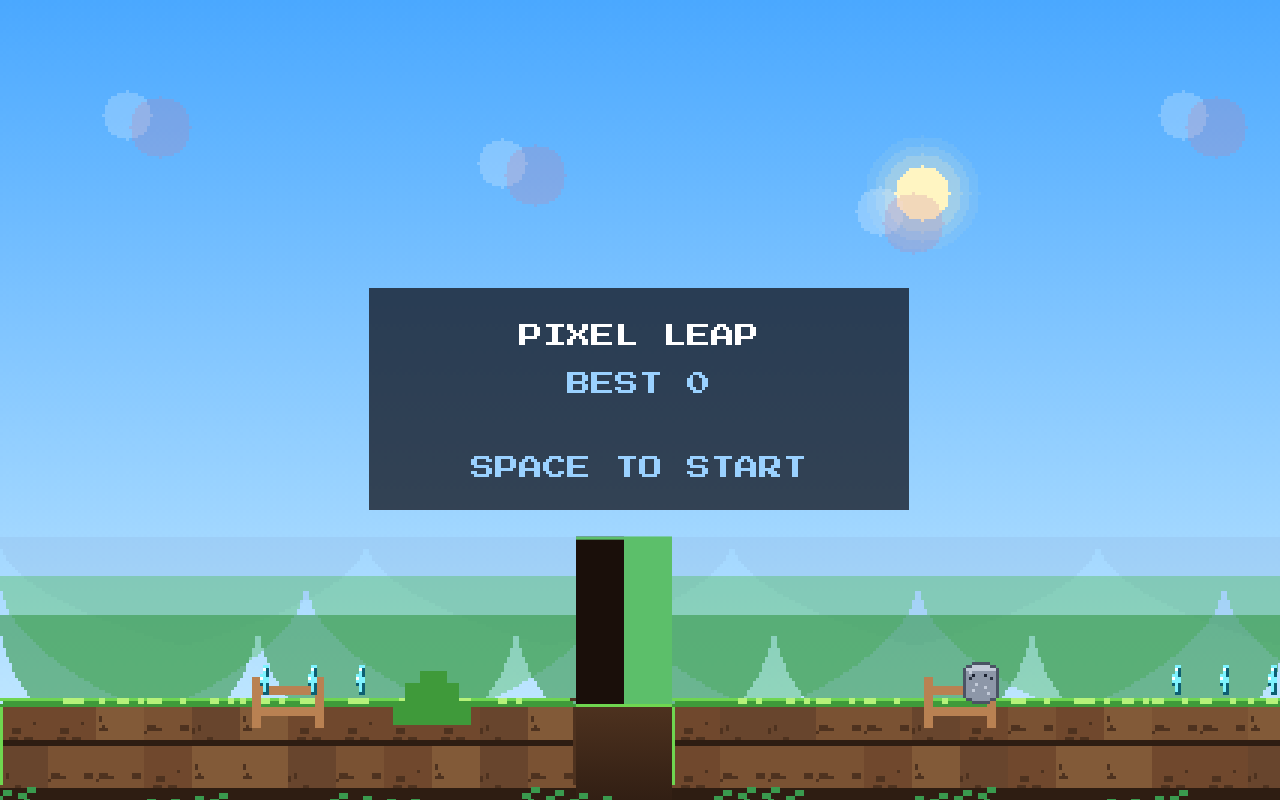
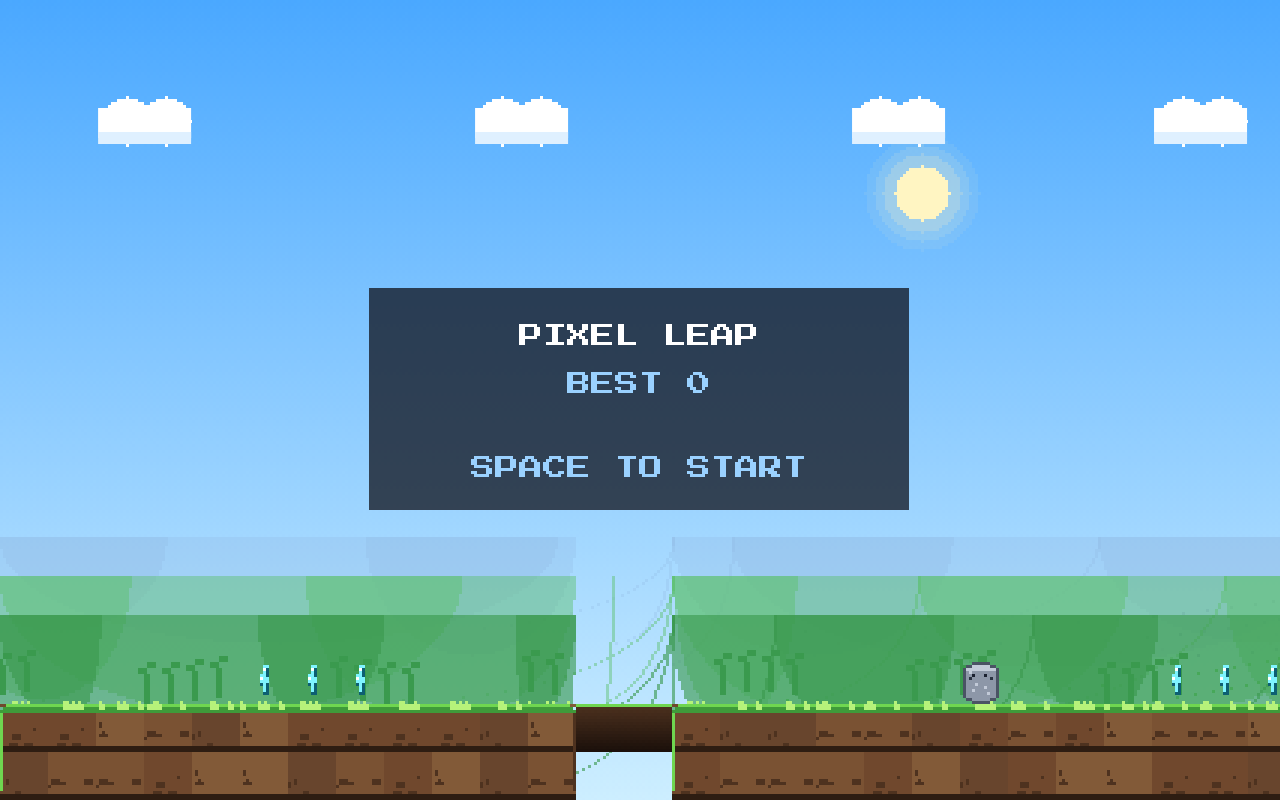
Before and after one commit to ishanroy2020/pixel-leap, a plain HTML site: page index.html in a window 1280 px wide. Drawn offline with Linux system fonts and the light colour scheme; animation ran at ten frames a second.

Commit message:
C4 fix (Codex): no pit pillars, themed clouds, floor-anchored foreground, entity/gem-aware props, tile alignment, scarf inertia

```diff
--- a/anim.js
+++ b/anim.js
@@ -23,7 +23,8 @@
       for(var j=0;j<6;j++)if(!Number.isFinite(scarf[j].x)||!Number.isFinite(scarf[j].y)){scarf[j].x=neckX;scarf[j].y=neckY+j*2.5;}
       prevGround=ground;return out;
     }
-    function advanceScarf(p,input,dt,drawPos){dt=Math.max(0,Math.min(.05,+dt||0));var vx=+p.vx||0,speed=Math.abs(vx),facing=p.facing||1,root=drawPos?scarfRoot(drawPos,facing,!!p.big):scarfRoot(p,facing,!!p.big);scarf[0].x=root.x;scarf[0].y=root.y;phase+=dt*9;for(var j=1;j<6;j++){var q=scarf[j],prev=scarf[j-1],dx=q.x-prev.x,dy=q.y-prev.y,len=Math.hypot(dx,dy)||1,back=-Math.sign(vx)*Math.min(2.4,speed/150*2.4);dx=dx/len*2.5;dy=dy/len*2.5;q.x=prev.x+dx+back*.35;q.y=prev.y+dy+.28+Math.sin(phase-j*.55)*.6;}}
+    var oldRoot=null;
+    function advanceScarf(p,input,dt,drawPos){dt=Math.max(0,Math.min(.05,+dt||0));var vx=+p.vx||0,vy=+p.vy||0,speed=Math.abs(vx),facing=p.facing||1,root=drawPos?scarfRoot(drawPos,facing,!!p.big):scarfRoot(p,facing,!!p.big),rx=oldRoot?root.x-oldRoot.x:0,ry=oldRoot?root.y-oldRoot.y:0;oldRoot=root;scarf[0].x=root.x;scarf[0].y=root.y;phase+=dt*9;for(var j=1;j<6;j++){var q=scarf[j],prev=scarf[j-1],dx=q.x-prev.x,dy=q.y-prev.y,len=Math.hypot(dx,dy)||1,back=-Math.sign(vx)*Math.min(2.4,speed/150*2.4);q.x+=rx*.72;q.y+=ry*.72;dx=q.x-prev.x;dy=q.y-prev.y;len=Math.hypot(dx,dy)||1;dx=dx/len*2.5;dy=dy/len*2.5;q.x=prev.x+dx+back*.35;q.y=prev.y+dy+.28-vy*.003+Math.sin(phase-j*.55)*.6;}}
     var lastAirVy=0;return {update:update,advanceScarf:advanceScarf};
   }
   var api={createPipAnimator:createPipAnimator,findFloor:findFloor,scarfRoot:scarfRoot};root.PixelAnim=api;if(typeof module!=='undefined'&&module.exports)module.exports=api;
--- a/backdrop.js
+++ b/backdrop.js
@@ -55,7 +55,7 @@
   function hill(ctx, x, y, w, h, color) {
     ctx.fillStyle = color;
     for (var i = 0; i < h; i++) {
-      var half = Math.round(w / 2 * (1 - (i / h) * (i / h)));
+      var u = i / Math.max(1, h - 1), half = Math.round(w / 2 * Math.sqrt(Math.max(0, 1 - u * u)));
       ctx.fillRect(
         Math.round(x + w / 2 - half),
         Math.round(y + i),
@@ -97,7 +97,8 @@
     }
     ctx.save();
     ctx.drawImage(sky, 0, 0);
-    var layers = [.1, .25, .45], base = H * .67;
+    var layers = [.1, .25, .45], base = H * .67,
+      visible = spans(Math.ceil(W / 16) + 4, (pitColumns || []).map(function(c){return Array.isArray(c)?c:[c,c+1];}).map(function(c){return [c[0]-Math.floor(camX/16)+1,c[1]-Math.floor(camX/16)+1];}));
     layers.forEach(function (rate, layer) {
       var step = layer === 0 ? 122 : layer === 1 ? 102 : 86,
         off = -((camX * rate) % step);
@@ -109,7 +110,7 @@
         if (theme === "caverns") {
           ctx.fillStyle = layer === 0 ? "#31447b" : p.h[layer];
           circle(ctx, sx + 20, base + layer * 18, 12 + layer * 4, p.h[layer]);
-          hill(ctx, sx, base + layer * 11, step, 36 + layer * 10, p.h[layer]);
+        visible.forEach(function(v){var vx0=(Math.floor(camX/16)-1+v[0])*16-camX,vx1=(Math.floor(camX/16)-1+v[1])*16-camX,hw=step*1.6+(Math.floor(wx/step)%3-1)*9,hh=36+layer*10+(Math.floor(wx/step)%3)*4;hill(ctx,Math.max(sx,vx0),base+layer*11,Math.min(sx+hw,vx1)-Math.max(sx,vx0),hh,p.h[layer]);});
           if (layer === 0) {
             var pulse = .5 + .5 * Math.sin(t * 2 + wx * .05);
             ctx.fillStyle = "rgba(110,240,255," + (pulse * .7) + ")";
@@ -127,23 +128,11 @@
             );
           }
         } else {
-          hill(ctx, sx, base + layer * 13, step, 36 + layer * 10, p.h[layer]);
+          visible.forEach(function(v){var vx0=(Math.floor(camX/16)-1+v[0])*16-camX,vx1=(Math.floor(camX/16)-1+v[1])*16-camX,hw=step*1.6+(Math.floor(wx/step)%3-1)*9,hh=36+layer*10+(Math.floor(wx/step)%3)*4;hill(ctx,Math.max(sx,vx0),base+layer*13,Math.min(sx+hw,vx1)-Math.max(sx,vx0),hh,p.h[layer]);});
           if (layer === 0) {
             var drift = (t * 3 + wx * .03) % 25;
-            circle(
-              ctx,
-              sx + 27 + drift,
-              38 + (Math.floor(wx / step) % 3) * 16,
-              8,
-              "rgba(255,255,255,.8)",
-            );
-            circle(
-              ctx,
-              sx + 38 + drift,
-              42 + (Math.floor(wx / step) % 3) * 16,
-              10,
-              "rgba(199,122,160,.85)",
-            );
+            if(theme === "meadow") { ctx.globalAlpha=1;ctx.fillStyle="#ffffff";ctx.fillRect(sx+18+drift,36,31,10);circle(ctx,sx+27+drift,40,8,"#ffffff");circle(ctx,sx+40+drift,40,8,"#ffffff");ctx.fillStyle="#dff0ff";ctx.fillRect(sx+18+drift,44,31,4);ctx.globalAlpha=alpha; }
+            else if(theme === "sky") {ctx.globalAlpha=1;ctx.fillStyle="#ffc2a0";ctx.fillRect(sx+18+drift,36,31,10);circle(ctx,sx+27+drift,40,8,"#ffc2a0");circle(ctx,sx+40+drift,40,8,"#ffc2a0");ctx.fillStyle="#c77aa0";ctx.fillRect(sx+18+drift,44,31,4);ctx.globalAlpha=alpha;}
           }
           if (
             theme === "sky" && layer === 0 &&
@@ -157,33 +146,18 @@
       }
       ctx.restore();
     });
-    // Mask landscape layers by world columns; gaps in the floor are absolute pit columns.
-    if (pitColumns && pitColumns.length) {
-      ctx.save();
-      ctx.fillStyle = theme === "meadow"
-        ? "#1a0f0a"
-        : theme === "caverns"
-        ? "#05061a"
-        : "rgba(58,36,80,.85)";
-      pitColumns.forEach(function (c) {
-        var a = Array.isArray(c) ? c[0] : c,
-          b = Array.isArray(c) ? c[1] : c + 1;
-        var x0 = a * 16 - camX, x1 = b * 16 - camX;
-        ctx.fillRect(x0, base, Math.max(0, x1 - x0), H - base);
-        ctx.fillStyle = p.h[1];
-        ctx.fillRect(x0, base, Math.max(0, x1 - x0), 1);
-      });
-      ctx.restore();
-    }
     ctx.restore();
   }
-  function drawFront(ctx, theme, camX, view, t) {
+  function drawFront(ctx, theme, camX, view, t, floorHeights, pitColumns) {
     var p = P[theme] || P.meadow,
       W = view.w || view.width,
       H = view.h || view.height,
       y = H - 43;
     ctx.save();
-    for (var sx = -16 - (camX * 1.15 % 64); sx < W + 16; sx += 64) {
+    for (var sx = -16 - (camX % 64); sx < W + 16; sx += 64) {
+      var worldX=Math.floor((sx+camX)/16), floorY=typeof floorHeights==="function"?floorHeights(worldX):null;
+      if(pitColumns&&pitColumns.indexOf(worldX)>=0)continue;
+      if(floorY!=null)y=floorY-27;
       if (theme === "caverns") {
         ctx.fillStyle = p.front;
         for (var i = 0; i < 4; i++) {
@@ -207,11 +181,12 @@
       } else {
         ctx.fillStyle = p.front;
         for (var b = 0; b < 4; b++) {
-          var bx = sx + b * 8,
-            sway = Math.round(Math.sin(t * 2 + bx * .08) * 2);
-          ctx.fillRect(bx, y + 18 + sway, 2, 10);
-          ctx.fillRect(bx - 2, y + 16 + sway, 3, 2);
-          ctx.fillRect(bx + 1, y + 14 + sway, 3, 2);
+          var bx = sx + b * 8, col=Math.floor((bx+camX)/16), fy=typeof floorHeights==="function"?floorHeights(col):null,
+            sway = Math.round(Math.sin(t * 2 + bx * .08) * 2), by=fy==null?y:fy-30;
+          if(pitColumns&&pitColumns.indexOf(col)>=0)continue;
+          ctx.fillRect(bx, by + 18 + sway, 2, 10);
+          ctx.fillRect(bx - 2, by + 16 + sway, 3, 2);
+          ctx.fillRect(bx + 1, by + 14 + sway, 3, 2);
         }
       }
     }
--- a/index.html
+++ b/index.html
@@ -150,7 +150,7 @@
   var hitStop = 0;
   var renderCamX = 0;
   var spriteIds = new WeakMap(), nextSpriteId = 1;
-  var propArt=Object.create(null), plannedProps=null, plannedFor=null;
+  var propArt=Object.create(null), pitArt=Object.create(null), plannedProps=null, plannedFor=null;
   var panelCache = Object.create(null);
 
   function theme() {
@@ -194,7 +194,7 @@
     ctx.save();ctx.translate(px+8,py+h);ctx.scale((p.facing<0?-1:1)*Math.round(pose.sx*16)/16,Math.round(pose.sy*16)/16);ctx.translate(-8,-h);
     var frameCanvas=pipBakeCache.get(pose.name,pose.frame,big);ctx.drawImage(frameCanvas,0,0);ctx.restore();
     ctx.fillStyle=PixelSprites.PAL.S;
-    for(var j=0;j<6;j++){var pt=pose.scarf[j],tx=PixelCamera.snap(pt.x-cam,view.S),ty=PixelCamera.snap(pt.y,view.S);ctx.fillStyle=j<4?PixelSprites.PAL.S:PixelSprites.PAL.Q;ctx.fillRect(tx,ty,Math.max(1,2-Math.floor(j/3)),1);}
+    for(var j=1;j<6;j++){var a=pose.scarf[j-1],b=pose.scarf[j],dx=b.x-a.x,dy=b.y-a.y,n=Math.max(1,Math.ceil(Math.hypot(dx,dy))),thick=j<4?2:1;ctx.fillStyle=j<4?PixelSprites.PAL.S:PixelSprites.PAL.Q;for(var k=0;k<=n;k++){var tx=PixelCamera.snap(a.x+dx*k/n-cam,view.S),ty=PixelCamera.snap(a.y+dy*k/n,view.S);ctx.fillRect(tx,ty,thick,thick);}}
   }
   var LIFE_ICON = ["DDD.DDD", "DWWDWWD", "DWWWWWD", "DWWWWWD", ".DDDDD.", "..DDD..", "...D..."];
 
@@ -265,24 +265,27 @@
     }
     return out;
   }
+  var cachedPitId="", cachedPits=[];
+  function getPitColumns(){var id=state.level+":"+state.width+":"+state.height;if(id!==cachedPitId){cachedPitId=id;cachedPits=pitColumns();}return cachedPits;}
+  function floorSurface(col){for(var y=0;y<state.height;y++)if(solidAt(col,y))return y*TILE;return null;}
   function drawTiles() {
     var cam=renderCamX, t0=Math.max(0,Math.floor(cam/TILE)-1), t1=Math.min(state.width-1,Math.ceil((cam+view.width)/TILE));
-    var pits=pitColumns(), pitMap=Object.create(null); pits.forEach(function(x){pitMap[x]=1;});
+    var pits=getPitColumns(), pitMap=Object.create(null); pits.forEach(function(x){pitMap[x]=1;});
     for(var ty=0;ty<state.height;ty++) for(var tx=t0;tx<=t1;tx++) {
-      var ch=state.tiles[ty][tx]; if(ch===".") continue;
+      var ch=state.tiles[ty][tx]; if(ch==="."&&!pitMap[tx]) continue;
       var dx=PixelCamera.snap(tx*TILE-cam,view.S),dy=ty*TILE;
-      if(pitMap[tx] && ty>=state.height-2) PixelTiles.draw(ctx,"pit",dx,dy,tx,ty,theme(),clock,solidAt);
+      if(pitMap[tx] && ty>=state.height-2) continue;
       else PixelTiles.draw(ctx,ch,dx,dy,tx,ty,theme(),clock,solidAt);
     }
     // The empty columns are the pits. Paint the void from the floor line down.
     var pitTop=(state.height-2)*TILE;
-    pits.forEach(function(tx){var x=PixelCamera.snap(tx*TILE-cam,view.S),g=ctx.createLinearGradient(0,pitTop,0,view.height);g.addColorStop(0,theme()==="meadow"?"#4e321f":theme()==="caverns"?"#171c3a":"#6f5a8e");g.addColorStop(1,theme()==="meadow"?"#1a0f0a":theme()==="caverns"?"#05061a":"rgba(58,36,80,.85)");ctx.fillStyle=g;ctx.fillRect(x,pitTop,TILE,view.height-pitTop);ctx.fillStyle=themeColors().topHi;ctx.fillRect(x,pitTop,TILE,1);});
+    pits.forEach(function(tx){var key="pit:"+theme(),art=pitArt[key];if(!art)pitArt[key]=art=PixelTiles.bakeTile("pit",theme());ctx.drawImage(art,PixelCamera.snap(tx*TILE-cam,view.S),pitTop-4);});
     var id=state.level+":"+state.width+":"+state.height;
-    if(plannedFor!==id){plannedProps=PixelProps.plan(state.tiles,theme(),[state.player].concat(state.enemies||[],state.items||[]));plannedFor=id;}
-    (plannedProps||[]).forEach(function(prop){var sx=prop.x-cam;if(sx < -32 || sx > view.width+32)return;var key=theme()+":"+prop.kind;if(!propArt[key])propArt[key]=PixelProps.bake(prop.kind,theme());ctx.drawImage(propArt[key],PixelCamera.snap(sx,view.S),prop.y-8);});
+    if(plannedFor!==id){plannedProps=PixelProps.plan(state.tiles,theme(),[state.player].concat(state.enemies||[],state.items||[]),state.gemList);plannedFor=id;}
+    (plannedProps||[]).forEach(function(prop){var sx=prop.x-cam;if(sx < -32 || sx > view.width+32)return;var key=theme()+":"+prop.kind;if(!propArt[key])propArt[key]=PixelProps.bake(prop.kind,theme());ctx.drawImage(propArt[key],PixelCamera.snap(sx,view.S),prop.floor-24);});
   }
   function drawBackdrop(name,cam) {
-    PixelBackdrop.draw(ctx,name,cam,{w:view.width,h:view.height},clock,pitColumns());
+    PixelBackdrop.draw(ctx,name,cam,{w:view.width,h:view.height},clock,getPitColumns());
   }
   /* ---------- entities ---------- */
   var PAL_GEM = { C: "#7ef3ff", W: "#ffffff", D: "#0d5f72" };
@@ -490,7 +493,7 @@
     ctx.save();
     ctx.translate(0, view.height - VIEW_H);
     drawTiles();
-    PixelBackdrop.drawFront(ctx,theme(),renderCamX,{w:view.width,h:view.height},clock);
+    PixelBackdrop.drawFront(ctx,theme(),renderCamX,{w:view.width,h:view.height},clock,floorSurface,getPitColumns());
     drawEntities(flow.screen === "title");
     ctx.restore();
     if (flow.screen !== "title") hud();
--- a/props.js
+++ b/props.js
@@ -6,7 +6,7 @@
     n = Math.imul(n ^ (n >>> 13), 0xc2b2ae35);
     return (n ^ (n >>> 16)) >>> 0;
   }
-  function plan(levelTiles, seed, entities) {
+  function plan(levelTiles, seed, entities, gems) {
     var rows = levelTiles || [],
       h = rows.length,
       w = rows.reduce(function (m, r) {
@@ -18,11 +18,12 @@
       out = [],
       theme = typeof seed === "string" ? seed : "meadow",
       num = typeof seed === "number" ? seed : 1;
-    if (Array.isArray(entities)) {
-      entities.forEach(function (e) {
-        occupied[Math.floor(e.x / 16) + ":" + Math.floor(e.y / 16)] = 1;
-      });
-    }
+    function markSpan(px, width, margin) {var a=Math.floor(px/16)-margin,b=Math.floor((px+width-1)/16)+margin;for(var c=a;c<=b;c++)occupied[c]=1;}
+    if (Array.isArray(entities)) entities.forEach(function (e) {
+      var width=+e.w||16;markSpan(+e.x||0,width,1);
+      if(e.kind==="grumble"||e.type==="grumble"||e.patrol){var foot=Math.floor(((+e.y||0)+(+e.h||16))/16),lo=Math.floor((+e.x||0)/16),hi=Math.floor(((+e.x||0)+width-1)/16);while(lo>0&&rows[foot]&&rows[foot][lo-1]==="#")lo--;while(hi+1<w&&rows[foot]&&rows[foot][hi+1]==="#")hi++;for(var c=lo-1;c<=hi+1;c++)occupied[c]=1;}
+    });
+    (gems||[]).forEach(function(g){if(!g.taken)markSpan(+g.x||0,16,1);});
     for (var y = 0; y < h; y++) {
       for (var x = 0; x < w; x++) {
         var ch = rows[y][x] || ".";
@@ -54,13 +55,15 @@
         }
       }
       if (
-        top < 1 || rows[top - 1][x] !== "." || occupied[x + ":" + (top - 1)]
+        top < 1 || rows[top - 1][x] !== "." || occupied[x]
       ) continue;
+      if(occupied[x])continue;
       var safe = true;
       for (var d = -2; d <= 2; d++) if (pits[x + d] || haz[x + d]) safe = false;
       if (!safe || hash(num + x * 977 + top * 31) % 3 !== 0) continue;
-      var k = hash(num * 13 + x * 43 + top) % kinds.length, kind = kinds[k];
-      out.push({ kind: kind, x: x * 16, y: top * 16 - 8 });
+      var allowed=kinds.filter(function(kind){return kind!=="stalactite";});
+      var k = hash(num * 13 + x * 43 + top) % allowed.length, kind = allowed[k];
+      out.push({ kind: kind, x: x * 16, y: top * 16 - 24, col:x, floor:top*16 });
       x += 2;
     }
     return out;
--- a/tiles.js
+++ b/tiles.js
@@ -54,6 +54,7 @@
       p = palettes[theme] || palettes.meadow,
       n = neighbours || {};
     x.save();
+    if (x.translate) x.translate(0, 4);
     if (ch === "#") {
       var v = (variant === undefined ? 0 : variant) >>> 0,
         seed = v % 4,
@@ -112,14 +113,11 @@
         x.fillStyle = p.dark;
         x.fillRect(15, top ? 3 : 0, 1, 13);
       }
-      x.fillStyle = p.dirt;
+      x.fillStyle = p.dirt[seed];
       if (top && left) x.fillRect(0, 0, 2, 1);
       if (top && right) x.fillRect(14, 0, 2, 1);
       if (above) {
-        x.fillStyle = p.deep;
-        x.fillRect(0, 16, 16, 2);
-        x.fillStyle = p.dark;
-        x.fillRect(0, 18, 16, 1);
+        /* The tile below an overhang carries its own top shadow. */
       }
     } else if (ch === "B") {
       x.fillStyle = p.brick;
@@ -229,11 +227,11 @@
       : ch === "?" || ch === "P"
       ? Math.floor((t || 0) * 8) % 4
       : 0;
-    var key = theme + ":" + ch + ":" + v + ":" +
-      [ne.up, ne.left, ne.right, above].join("");
+    var mask=(ne.up?1:0)|(ne.left?2:0)|(ne.right?4:0)|(above?8:0),chCode=ch.charCodeAt(0)||0;
+    var key = theme + ":" + chCode + ":" + v + ":" + mask;
     var cache = draw.cache || (draw.cache = Object.create(null));
     if (!cache[key]) cache[key] = bake(ch, theme, v, ne, makeCanvas);
-    ctx.drawImage(cache[key], x, y - 2);
+    ctx.drawImage(cache[key], x, y - 4);
   }
   draw.clearCache = function () {
     draw.cache = Object.create(null);
```
Also changed, not shown: tests/anim.test.js (+1 -0 lines).
